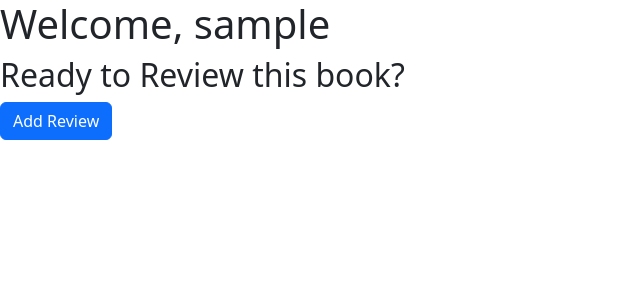
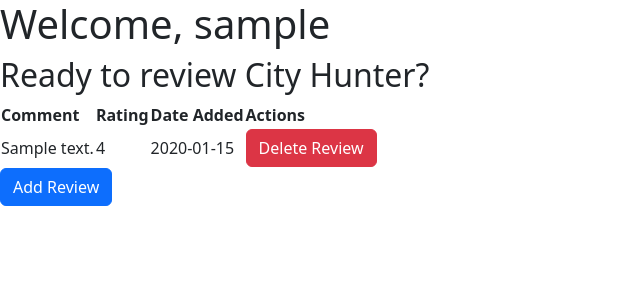
Before and after one commit to PBP-C04/Takugo, a Django app: page /bookreview/show-bookreview/1 in a window 1280 px wide. Shown: the top 300 px of the page, without its empty margins (0-640 px from the left). Run offline with Django 4.2, Linux system fonts and the light colour scheme; a user stored in the database is signed in; data comes from the database, SQL or seed files in the repository; tables that the repository leaves empty hold one stand-in row (values such as "Sample post").

Commit message:
Perbaikan showreview.html

```diff
--- a/bookreview/templates/showreview.html
+++ b/bookreview/templates/showreview.html
@@ -6,7 +6,7 @@
 
 {% block content %}
 <h1>Welcome, {{ name }}</h1>
-<h2>Ready to Review this book?</h2>
+<h2>Ready to review {{ book_to_review.title }}?</h2>
 
 <table id="review_table"></table>
 
@@ -22,13 +22,12 @@
                 <form id="form" onsubmit="return false;">
                     {% csrf_token %}
                     <div class="mb-3">
-                        <label for="notes" class="col-form-label">Comment:</label>
+                        <label for="comment" class="col-form-label">Comment:</label>
                         <textarea class="form-control" id="comment" name="comment" autocomplete="off"></textarea>
                     </div>
                     <div class="mb-3">
-                        <label for="size" class="col-form-label">Rating:</label>
-                        <input type="range" class="form-control" id="size" name="size" min="1" max="5">
-                        <output for="size" id="ratingValue">1</output>
+                        <label for="rating" class="col-form-label">Rating:</label>
+                        <input type="number" class="form-control" id="rating" name="rating" min="1" max="5">
                     </div>
                 </form>
             </div>
@@ -45,8 +44,9 @@
 
 
 <script>
-    async function getProducts() {
-        return fetch("{% url 'bookreview:review_json' book_id=0 %}").replace("0", book_to_review.pk).then((res) => res.json())
+    var book_id="{{ book_to_review.pk }}"
+    async function getReview() {
+        return fetch("{% url 'bookreview:review_json' book_id=0 %}".replace("0", book_id)).then((res) => res.json())
     }
 
     async function refreshReview() {
@@ -72,12 +72,11 @@
                 </td>
             </tr>`;
         });
-
         reviewTable.innerHTML = htmlString;
     }
 
     function addReview() {
-        fetch("{% url 'bookreview:add_review' book_id=0 %}".replace("0", book_to_review.pk), {
+        fetch("{% url 'bookreview:add_review' book_id=0 %}".replace("0", book_id), {
             method: "POST",
             body: new FormData(document.querySelector('#form'))
         }).then(() => {
@@ -87,12 +86,6 @@
         return false;
     }
 
-    const rangeInput = document.getElementById("size");
-    const ratingValue = document.getElementById("ratingValue");
-
-    rangeInput.addEventListener("input", function() {
-        ratingValue.textContent = this.value;
-    });
 
     refreshReview();
     document.getElementById("button_add").onclick = addReview;
--- a/bookreview/views.py
+++ b/bookreview/views.py
@@ -47,8 +47,6 @@
     bookreview_data = BookReview.objects.filter(book=book_id)
     user = request.user
 
-    print(book_to_review.pk)
-
     context = {
         'book_to_review': book_to_review,
         'list_of_review': bookreview_data,
```
Also changed, not shown: bookreview/migrations/0001_initial.py (added).
